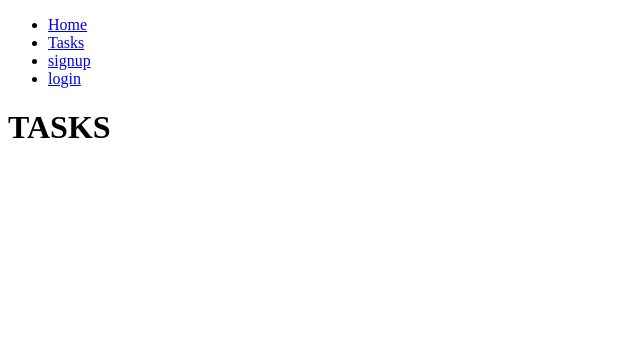
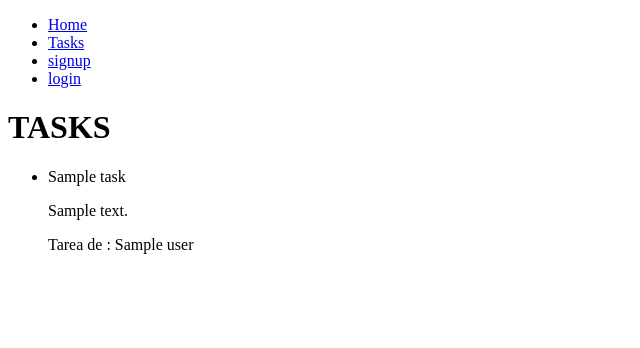
Before and after one commit to juan-gil-05/first_django_crud, a Django app: template tasks/templates/tasks.html in a window 1280 px wide. Shown: the top 348 px of the page, without its empty margins (0-640 px from the left). Run offline with Django 3.2, Linux system fonts and the light colour scheme; the template is opened without the code that fills it: most values are stand-ins (such as "Sample title", 1, 10 or a date in 2020).

Commit message:
list of tasks view created

```diff
--- a/tasks/templates/tasks.html
+++ b/tasks/templates/tasks.html
@@ -2,4 +2,22 @@
 
 {% block content%}
 <h1>TASKS</h1>
+
+<ul>
+    {% for task in tasks %}
+    <li>
+        {% if task.important %}
+        <h3><strong>{{task.title}}</strong></h3>
+        {% else %}
+        <p>{{task.title}}</p>
+        {% endif %}
+        <p>{{task.description}}</p>
+        <p>Tarea de : {{task.user}}</p>
+    </li>
+    {% endfor %}
+</ul>
+
+
+
+
 {% endblock %}
--- a/tasks/views.py
+++ b/tasks/views.py
@@ -4,6 +4,7 @@
 from django.contrib.auth import login, logout, authenticate
 from django.db import IntegrityError
 from .forms import CreateTaskForm
+from .models import Task
 
 
 # Create your views here.
@@ -38,7 +39,8 @@
 
 
 def tasks(request):
-    return render(request, "tasks.html")
+    tasks = Task.objects.filter(user=request.user)
+    return render(request, "tasks.html", {"tasks": tasks})
 
 
 def create_task(request):
```
Also changed, not shown: db.sqlite3.
